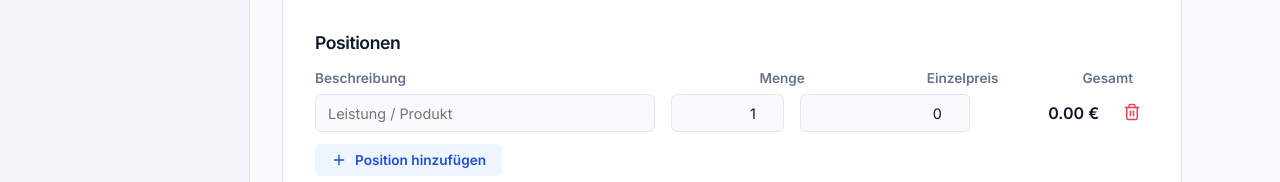
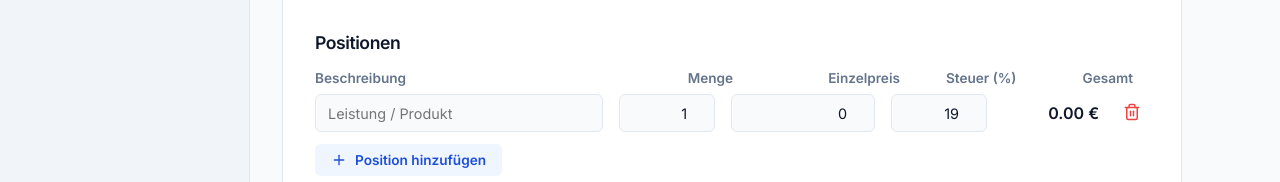
Before and after one commit to paullucaluedtke-collab/pbbk, a Next.js app: page /offers/1 in a window 1280 px wide. Shown: the part 290-472 px from the top of the page. Built offline with nearby package versions, Linux system fonts and the light colour scheme; no server answers.

Commit message:
feat: Calculate and group taxes by dynamic rates instead of hardcoding 19%

```diff
--- a/src/components/OfferForm.tsx
+++ b/src/components/OfferForm.tsx
@@ -215,15 +215,16 @@ export default function OfferForm({ params }: { params?: { id: string } }) {
                 {/* Items */}
                 <h3 style={{ fontSize: '1.1rem', marginBottom: '1rem' }}>Positionen</h3>
                 <div style={{ marginBottom: '1.5rem' }}>
-                    <div style={{ display: 'grid', gridTemplateColumns: '3fr 1fr 1.5fr 1fr auto', gap: '1rem', marginBottom: '0.5rem', fontSize: '0.85rem', fontWeight: 600, color: 'var(--muted-foreground)' }}>
+                    <div style={{ display: 'grid', gridTemplateColumns: '3fr 1fr 1.5fr 1fr 1fr auto', gap: '1rem', marginBottom: '0.5rem', fontSize: '0.85rem', fontWeight: 600, color: 'var(--muted-foreground)' }}>
                         <div>Beschreibung</div>
                         <div style={{ textAlign: 'right' }}>Menge</div>
                         <div style={{ textAlign: 'right' }}>Einzelpreis</div>
+                        <div style={{ textAlign: 'right' }}>Steuer (%)</div>
                         <div style={{ textAlign: 'right' }}>Gesamt</div>
                         <div></div>
                     </div>
                     {(offer.items || []).map((item, idx) => (
-                        <div key={idx} style={{ display: 'grid', gridTemplateColumns: '3fr 1fr 1.5fr 1fr auto', gap: '1rem', marginBottom: '0.75rem', alignItems: 'center' }}>
+                        <div key={idx} style={{ display: 'grid', gridTemplateColumns: '3fr 1fr 1.5fr 1fr 1fr auto', gap: '1rem', marginBottom: '0.75rem', alignItems: 'center' }}>
                             <input
                                 style={inputStyle}
                                 value={item.description}
@@ -241,6 +242,12 @@ export default function OfferForm({ params }: { params?: { id: string } }) {
                                 style={{ ...inputStyle, textAlign: 'right' }}
                                 value={item.price}
                                 onChange={e => handleItemChange(idx, 'price', Number(e.target.value))}
+                            />
+                            <input
+                                type="number"
+                                style={{ ...inputStyle, textAlign: 'right' }}
+                                value={item.tax ?? 19}
+                                onChange={e => handleItemChange(idx, 'tax', Number(e.target.value))}
                             />
                             <div style={{ textAlign: 'right', fontWeight: 600 }}>
                                 {(item.quantity * item.price).toFixed(2)} €
@@ -275,10 +282,33 @@ export default function OfferForm({ params }: { params?: { id: string } }) {
                             <span style={{ color: 'var(--muted-foreground)' }}>Netto:</span>
                             <span>{offer.subtotal?.toFixed(2)} €</span>
                         </div>
-                        <div style={{ display: 'flex', justifyContent: 'space-between' }}>
-                            <span style={{ color: 'var(--muted-foreground)' }}>MwSt:</span>
-                            <span>{offer.tax_total?.toFixed(2)} €</span>
-                        </div>
+                        {/* Dynamic Tax Rates */}
+                        {(() => {
+                            const taxesByRate: { [rate: number]: number } = {};
+                            (offer.items || []).forEach(item => {
+                                const rate = item.tax ?? 19;
+                                const taxForLine = item.quantity * item.price * (rate / 100);
+                                taxesByRate[rate] = (taxesByRate[rate] || 0) + taxForLine;
+                            });
+
+                            const rates = Object.keys(taxesByRate).map(Number).filter(r => taxesByRate[r] > 0);
+
+                            if (rates.length === 0) {
+                                return (
+                                    <div style={{ display: 'flex', justifyContent: 'space-between' }}>
+                                        <span style={{ color: 'var(--muted-foreground)' }}>MwSt:</span>
+                                        <span>{(offer.tax_total || 0).toFixed(2)} €</span>
+                                    </div>
+                                );
+                            }
+
+                            return rates.map(rate => (
+                                <div key={rate} style={{ display: 'flex', justifyContent: 'space-between' }}>
+                                    <span style={{ color: 'var(--muted-foreground)' }}>USt. {rate}%:</span>
+                                    <span>{taxesByRate[rate].toFixed(2)} €</span>
+                                </div>
+                            ));
+                        })()}
                         <div style={{
                             display: 'flex', justifyContent: 'space-between',
                             fontWeight: 700, fontSize: '1.1rem',
```
Also changed, not shown: src/components/InvoiceForm.tsx (+27 -4 lines), src/utils/pdfGenerator.ts (+28 -7 lines).
